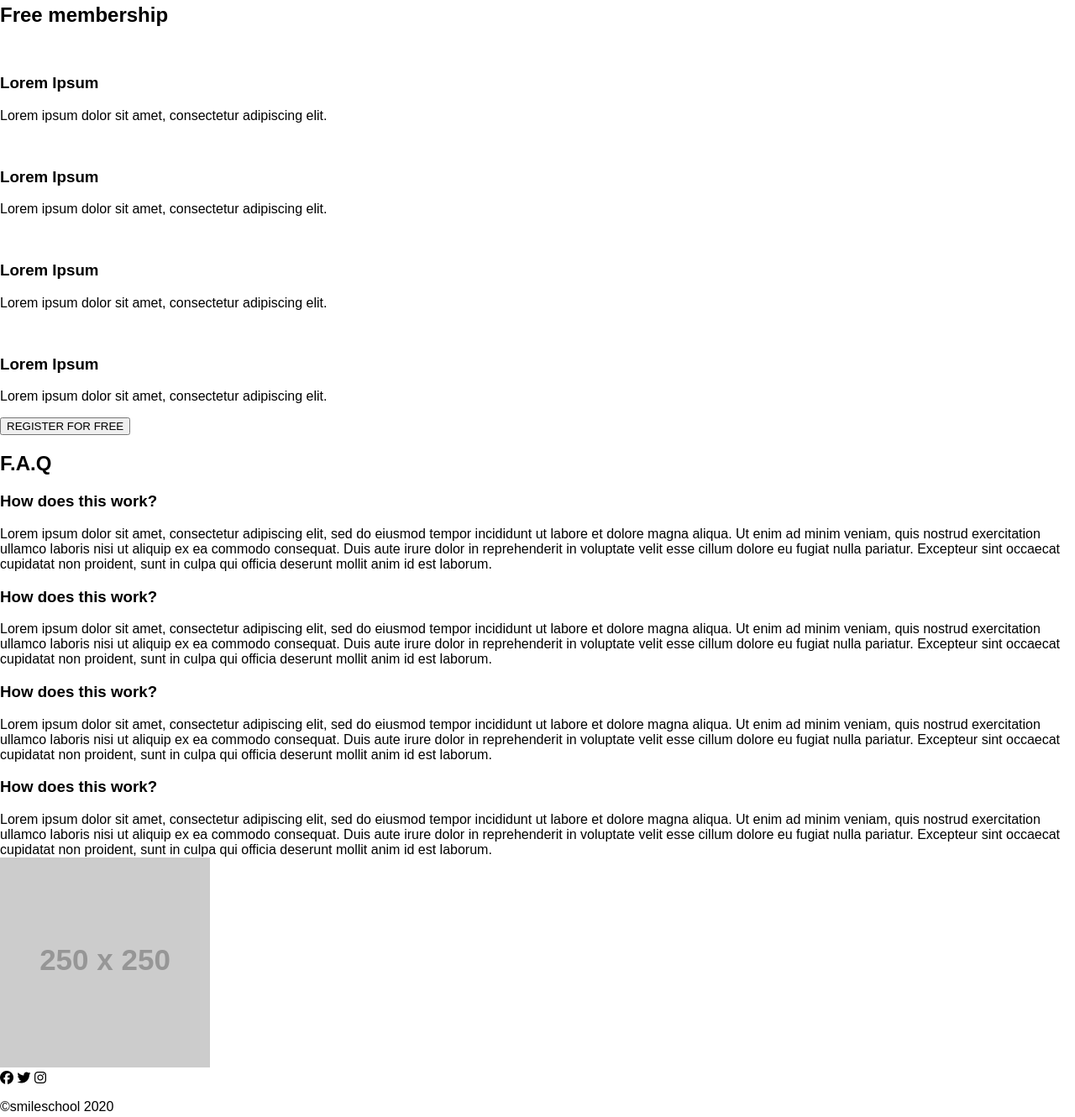
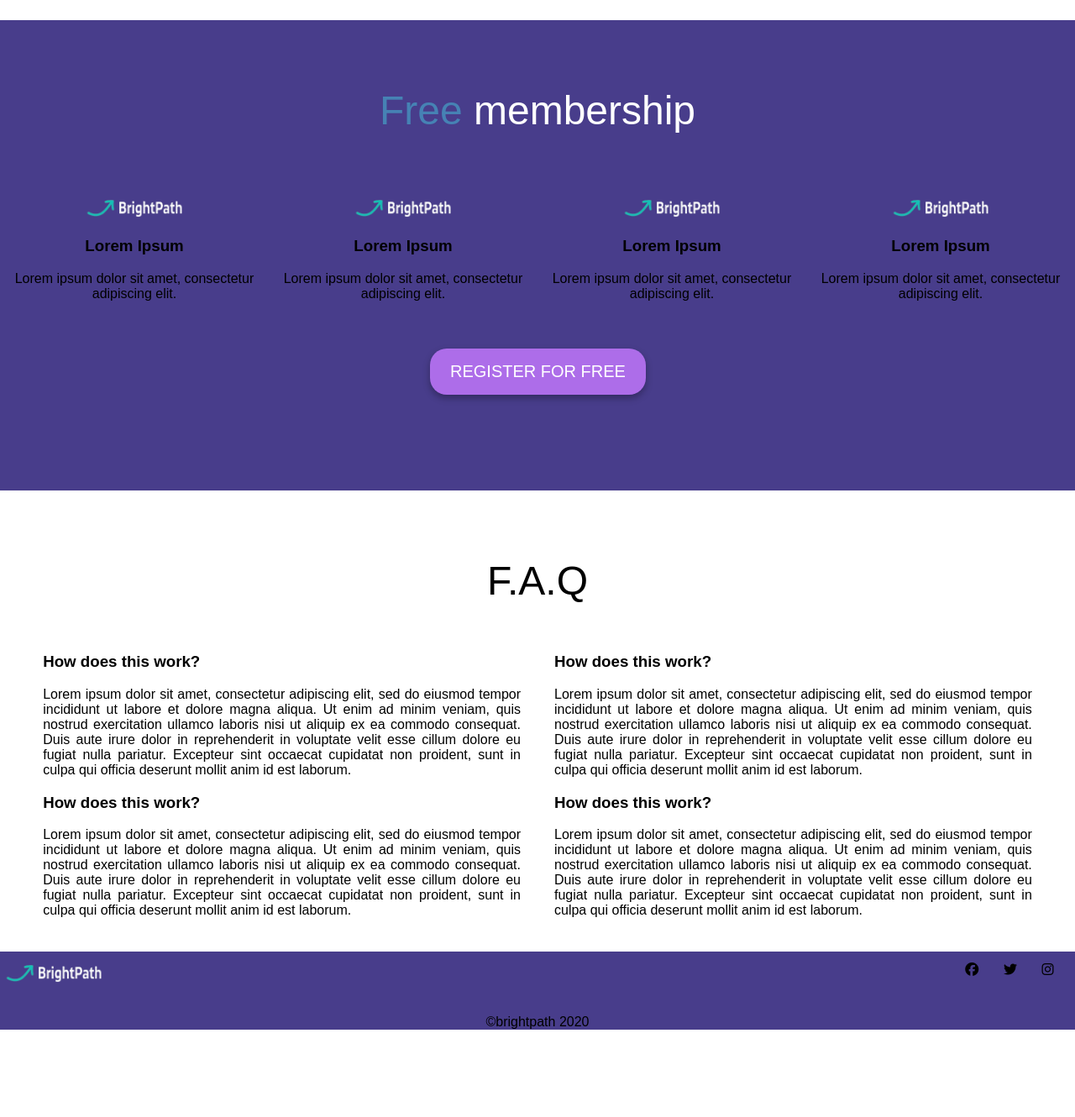
Before and after one commit to BmKaranja/alx_html_css, a plain HTML site: page css_advanced/index.html in a window 1280 px wide. Shown: the part 2518-3848 px from the top of the page at 84% size. After the commit the page ends 3744 px from the top, so only its background shows below. Drawn offline with Linux system fonts and the light colour scheme; placeholder pictures from the web are drawn by us.

Commit message:
i think i am done and i will just submit it for review now

```diff
--- a/css_advanced/index.html
+++ b/css_advanced/index.html
@@ -148,31 +148,36 @@
             </div>
         </section>
         <section class="sec-4">
-            <h2>Free membership</h2>
+            <h2 style="text-align: center;color: white;font-weight: 100;padding-top: 5vh;font-size:6vh;"><span style="color: steelblue;">Free</span> membership</h2>
+            <div class="sec-4-divs">
                 <div class="sec-4-div">
-                <img src="./images/smile.svg" alt="">
+                    <img src="./header_logo-removebg-preview.png" alt="">
                     <h3>Lorem Ipsum</h3>
                     <p>Lorem ipsum dolor sit amet, consectetur adipiscing elit.</p>
                 </div>
-            <div class="sec-4-div-1">
-                <img src="./images/smile.svg" alt="">
+                <div class="sec-4-div">
+                    <img src="./header_logo-removebg-preview.png" alt="">
                     <h3>Lorem Ipsum</h3>
                     <p>Lorem ipsum dolor sit amet, consectetur adipiscing elit.</p>
                 </div>
-            <div class="sec-4-div-2">
-                <img src="./images/smile.svg" alt="">
+                <div class="sec-4-div">
+                    <img src="./header_logo-removebg-preview.png" alt="">
                     <h3>Lorem Ipsum</h3>
                     <p>Lorem ipsum dolor sit amet, consectetur adipiscing elit.</p>
                 </div>
-            <div class="sec-4-div-3">
-                <img src="./images/smile.svg" alt="">
+                <div class="sec-4-div">
+                    <img src="./header_logo-removebg-preview.png" alt="">
                     <h3>Lorem Ipsum</h3>
                     <p>Lorem ipsum dolor sit amet, consectetur adipiscing elit.</p>
                 </div>
+            </div>
+            <div>
                 <button>REGISTER FOR FREE</button>
+            </div>
         </section>
         <section class="sec-5">
-            <h2>F.A.Q</h2>
+            <h2 style="font-weight: 200;font-size: 6vh;text-align: center;">F.A.Q</h2>
+            <div>
                 <div class="sec-5-div">
                     <div class="sec-5-div-item">
                         <div class="faq-question">
@@ -185,7 +190,7 @@
                         <div class="faq-question">
                             <h3>How does this work?</h3>
                         </div>
-                    <div    class="faq-answer">
+                        <div class="faq-answer">
                             Lorem ipsum dolor sit amet, consectetur adipiscing elit, sed do eiusmod tempor incididunt ut labore et dolore magna aliqua. Ut enim ad minim veniam, quis nostrud exercitation ullamco laboris nisi ut aliquip ex ea commodo consequat. Duis aute irure dolor in reprehenderit in voluptate velit esse cillum dolore eu fugiat nulla pariatur. Excepteur sint occaecat cupidatat non proident, sunt in culpa qui officia deserunt mollit anim id est laborum.
                         </div>
                     </div>
@@ -204,19 +209,20 @@
                         </div>
                     </div>
             </div>
+            </div>
         </section>
     </main>
     <footer>
         <section class="sec-footer">
             <div class="sec-footer-div">
-                <img src="https://fakeimg.pl/250x250?text=Sample+Logo" alt="logo">
-                <div>
+                <img src="./header_logo-removebg-preview.png" alt="logo">
+                <div class="socials">
                     <i class="fa-brands fa-facebook"></i>
-                    <i class="fa-brands fa-twitter"></i>
-                    <i class="fa-brands fa-instagram"></i>
+                    <i class="fa-brands fa-twitter" style="padding-left: 2%;"></i>
+                    <i class="fa-brands fa-instagram" style="padding-left: 2%;"></i>
                 </div>
             </div>
-            <p>©smileschool 2020</p>
+            <p style="text-align: center;">©brightpath 2020</p>
         </section>
     </footer>
 </body>
--- a/css_advanced/styles.css
+++ b/css_advanced/styles.css
@@ -119,8 +119,8 @@ nav ul li a:hover{
 .sec-2-div img{
     position: relative;
     left: 20%;
-    bottom: 14%;
-    width: 17vw;
+    bottom: 12%;
+    width: 15vw;
     height: auto;
     clip-path: circle(50% at 50% 50%);
 }
@@ -136,6 +136,7 @@ nav ul li a:hover{
     align-items: center;
     justify-content: center;
     padding-top: 10vh;
+    padding-bottom: 5vh;
 }
 .sec-3-div{
     flex: 1;
@@ -162,7 +163,7 @@ nav ul li a:hover{
     position: relative;
     bottom: 17vh;
     right: 70%;
-    opacity: 0.75;
+    opacity: 0;
 }
 #play-btn{
     width: 3vw;
@@ -170,7 +171,7 @@ nav ul li a:hover{
     position: relative;
     bottom: 17vh;
     right: 60%;
-    opacity: 0.75;
+    opacity: 0.1;
 }
 .author-img{
     width: 5vh;
@@ -224,3 +225,63 @@ nav ul li a:hover{
         right: 30%;
     }
 }
+.sec-4{
+    background-color: darkslateblue;
+    display: flex;
+    flex-direction:column;
+    height: 70vh;
+}
+.sec-4-divs{
+    display: grid;
+    grid-template-columns: repeat(auto-fit, minmax(250px, 1fr));
+    text-align: center;
+    align-items: center;
+    justify-content: center;
+    padding-top: 5vh;
+}
+.sec-4-div img{
+    width: 10vw;
+    height: auto;
+}
+.sec-4 button{
+    position: relative;
+    left: 40%;
+    top: 5vh;
+    background-color: rgb(173, 109, 233);
+    color: white;
+    padding: 2vh 3vh;
+    font-size: 2.5vh;
+    border: none;
+    border-radius: 20px;
+    cursor: pointer;
+    box-shadow: 0 4px 8px rgba(0, 0, 0, 0.3);
+}
+.sec-5-div{
+    display: grid;
+    grid-template-columns:repeat(auto-fit, minmax(250px, 1fr)) ;
+    gap: 5vh;
+    padding: 0 4vw;
+}
+.faq-answer{
+    text-align: justify;
+}
+.sec-5{
+    padding: 5vh 0;
+}
+.sec-footer{
+    background-color: darkslateblue;
+    margin-bottom: -10%;
+    padding-top: 2vh;
+}
+.sec-footer-div{
+    display: inline;
+}
+.sec-footer-div img{
+    width: 10vw;
+}
+.socials{
+    text-align: right;
+    padding-right: 2vw;
+    position: relative;
+    bottom: 3.5vh;
+}
```
Lines whose indentation alone changed are shown as unchanged.
